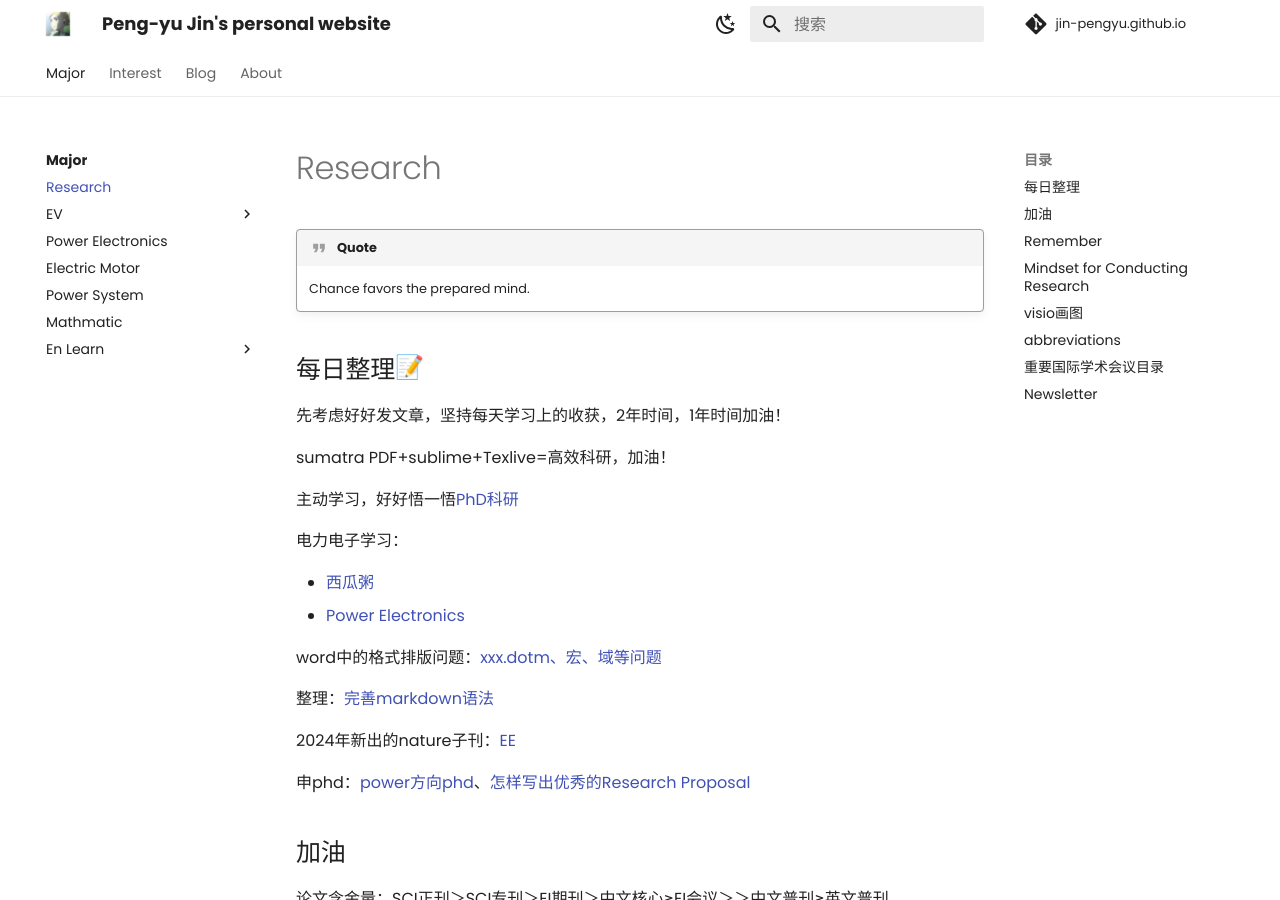
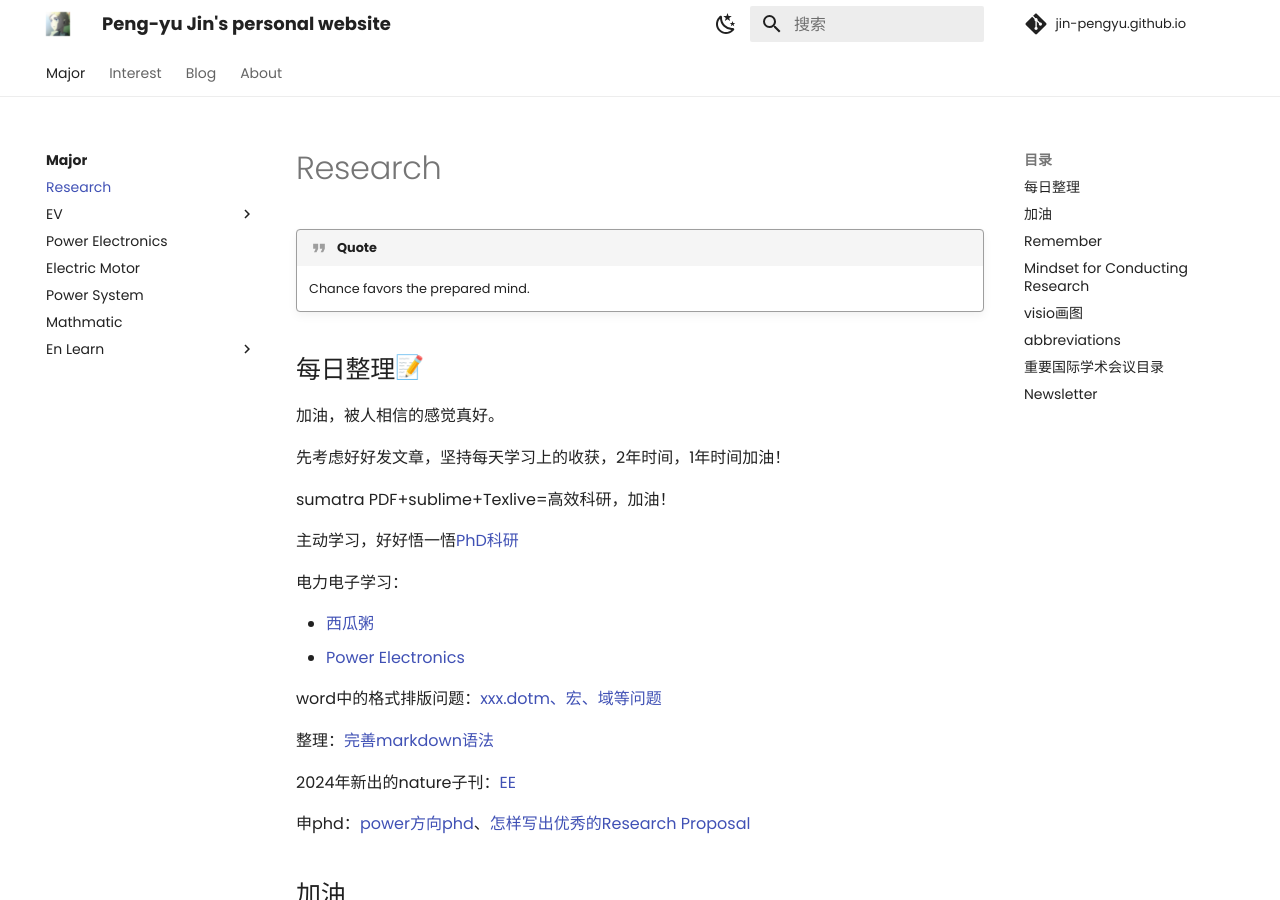
Before and after one commit to Pengyu-Jin/Pengyu-Jin.github.io, an MkDocs documentation site: the page built from docs/major/research/research.md, in a window 1280 px wide and 900 px high. Built offline with MkDocs 1.6.1 and Material for MkDocs 9.7.7, drawn with Linux system fonts in a browser that asks for light colours; emoji names are drawn with the system emoji font; comment, search, counter and statistics services are not loaded.

Commit message:
caree20240512

```diff
--- a/docs/major/research/research.md
+++ b/docs/major/research/research.md
@@ -2,6 +2,7 @@
     Chance favors the prepared mind.
 
 ## 每日整理:memo:
+加油，被人相信的感觉真好。
 
 先考虑好好发文章，坚持每天学习上的收获，2年时间，1年时间加油！
 
@@ -48,6 +49,8 @@ word中的格式排版问题：[xxx.dotm、宏、域等问题](https://shuiyuan.
 "基本项"里面的电子元件都是不可以改变线条粗细，只能通过整体改变形状大小，来调节线条宽度，缺点是不精准。
 
 "基本项-visio2013"里边可以修改元件线条粗细，直接输入宽度为x磅，即可设置线条粗细。
+
+
 
 
 ## abbreviations :material-lightbulb-variant-outline:
```
